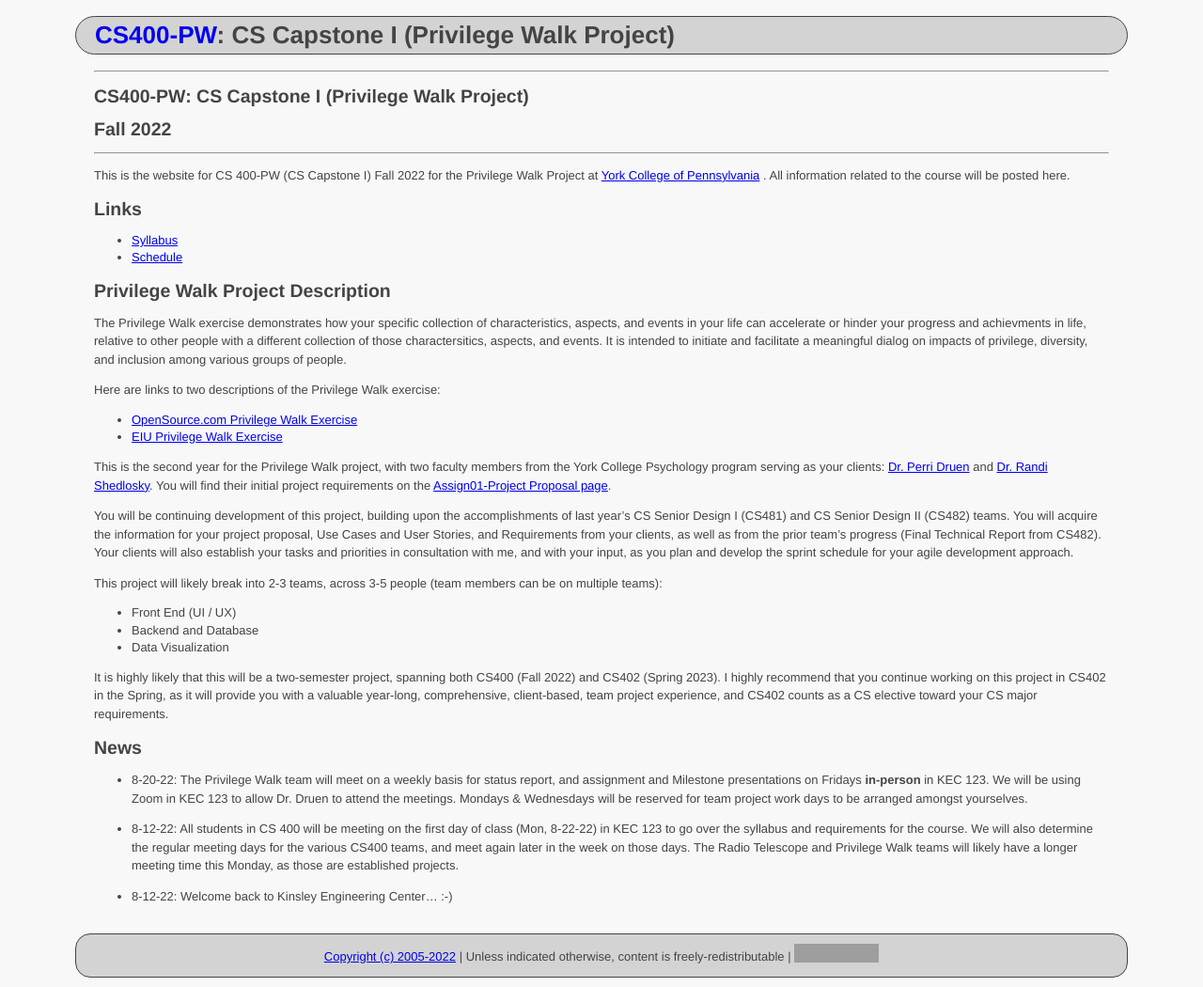
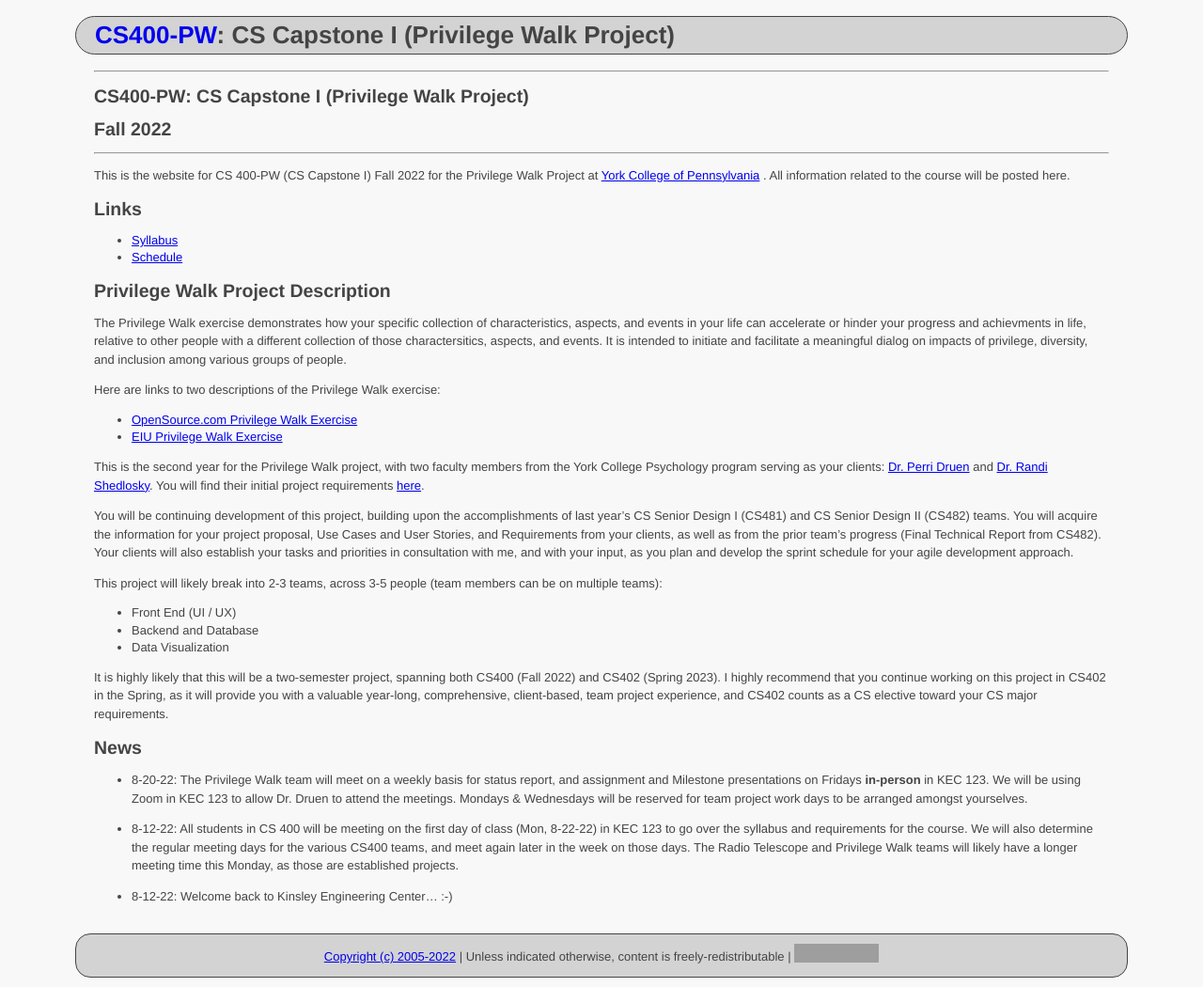
Before and after one commit to ycpcs/cs400-fall2022-PW, a Jekyll site: the page built from index.md, in a window 1280 px wide. Shown: the whole page at 94% size. Built offline with Jekyll 4.4.1, drawn with Linux system fonts in a browser that asks for light colours; grey boxes are pictures that could not be loaded.

Commit message:
added link to initial project description

```diff
--- a/index.md
+++ b/index.md
@@ -26,7 +26,7 @@ Here are links to two descriptions of the Privilege Walk exercise:
   - [OpenSource.com Privilege Walk Exercise](https://opensource.com/open-organization/17/11/privilege-walk-exercise)
   - [EIU Privilege Walk Exercise](https://www.eiu.edu/eiu1111/Privilege%20Walk%20Exercise-%20Transfer%20Leadership%20Institute-%20Week%204.pdf)
 
-This is the second year for the Privilege Walk project, with two faculty members from the York College Psychology program serving as your clients: [Dr. Perri Druen](https://www.ycp.edu/academics/school-of-behavioral-sciences-and-education/faculty/druen-perri.php) and [Dr. Randi Shedlosky](https://www.ycp.edu/academics/school-of-behavioral-sciences-and-education/faculty/shedlosky-shoemaker-randi.php).  You will find their initial project requirements on the [Assign01-Project Proposal page](.\assign\assign01.html).
+This is the second year for the Privilege Walk project, with two faculty members from the York College Psychology program serving as your clients: [Dr. Perri Druen](https://www.ycp.edu/academics/school-of-behavioral-sciences-and-education/faculty/druen-perri.php) and [Dr. Randi Shedlosky](https://www.ycp.edu/academics/school-of-behavioral-sciences-and-education/faculty/shedlosky-shoemaker-randi.php).  You will find their initial project requirements [here](PrivilegeWalkApplicationDescription.pdf).
 
 You will be continuing development of this project, building upon the accomplishments of last year's CS Senior Design I (CS481) and CS Senior Design II (CS482) teams.  You will acquire the information for your project proposal, Use Cases and User Stories, and Requirements from your clients, as well as from the prior team's progress (Final Technical Report from CS482).  Your clients will also establish your tasks and priorities in consultation with me, and with your input, as you plan and develop the sprint schedule for your agile development approach.
 
```
Also changed, not shown: assign/assign01.md (+1 -1 lines).
